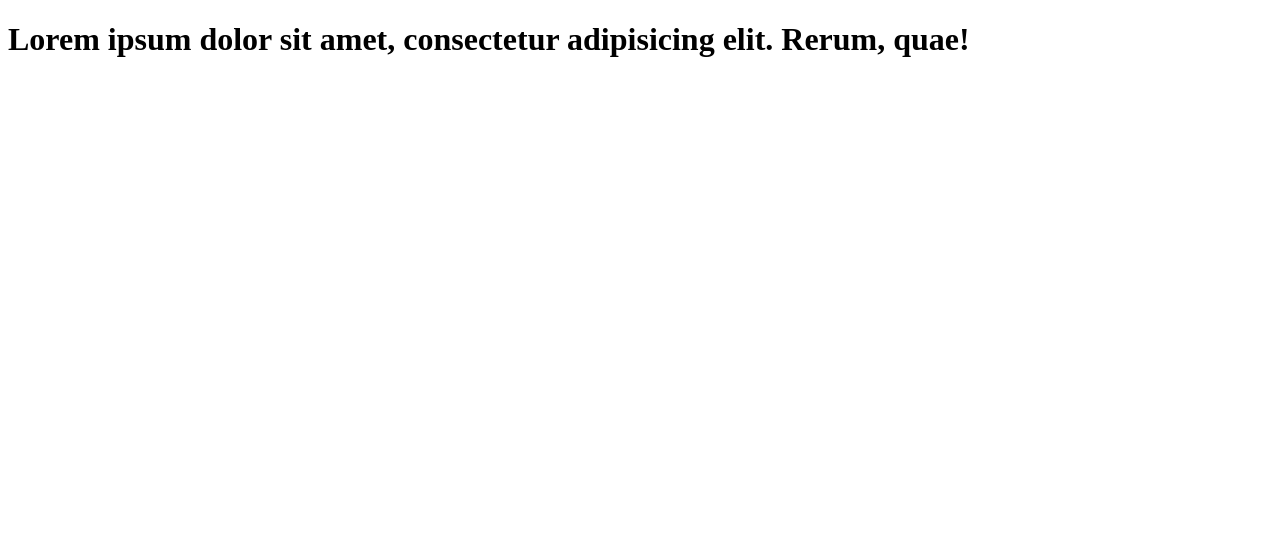
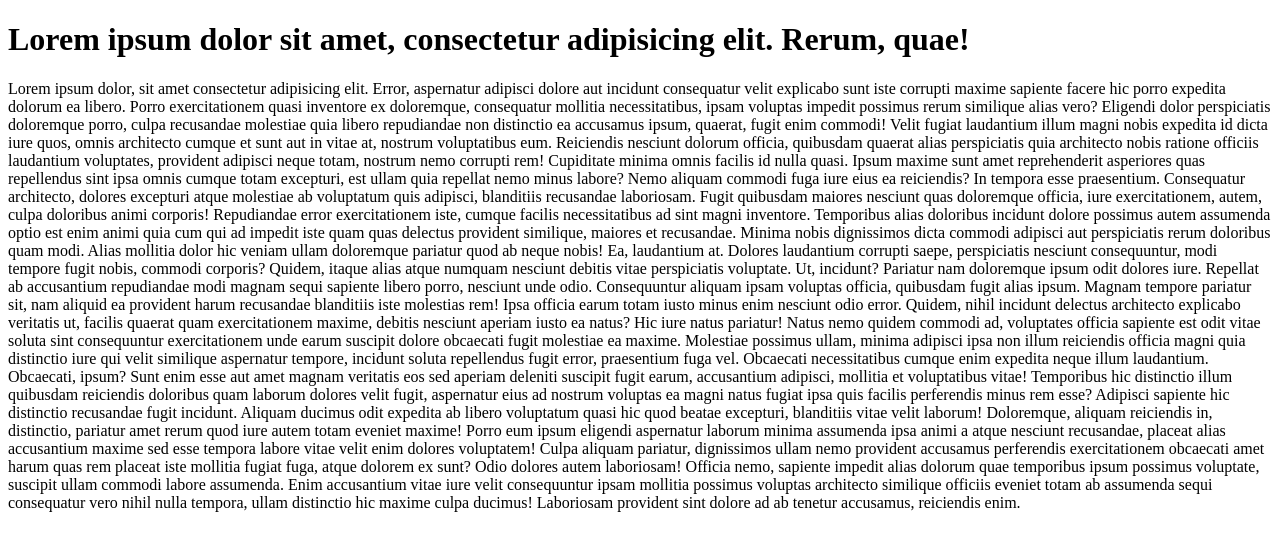
Before and after one commit to VARUN-SINGH-LATWAL/typeScript, a plain HTML site: page index.html in a window 1280 px wide. Drawn offline with Linux system fonts and the light colour scheme.

Commit message:
two index page

```diff
--- a/index.html
+++ b/index.html
@@ -1,11 +1,79 @@
 <!DOCTYPE html>
 <html lang="en">
-<head>
-    <meta charset="UTF-8">
-    <meta name="viewport" content="width=device-width, initial-scale=1.0">
+  <head>
+    <meta charset="UTF-8" />
+    <meta name="viewport" content="width=device-width, initial-scale=1.0" />
     <title>Document</title>
-</head>
-<body>
-    <h1> Lorem ipsum dolor sit amet, consectetur adipisicing elit. Rerum, quae! </h1>
-</body>
+  </head>
+  <body>
+    <h1>
+      Lorem ipsum dolor sit amet, consectetur adipisicing elit. Rerum, quae!
+    </h1>
+    <p>
+      Lorem ipsum dolor, sit amet consectetur adipisicing elit. Error,
+      aspernatur adipisci dolore aut incidunt consequatur velit explicabo sunt
+      iste corrupti maxime sapiente facere hic porro expedita dolorum ea libero.
+      Porro exercitationem quasi inventore ex doloremque, consequatur mollitia
+      necessitatibus, ipsam voluptas impedit possimus rerum similique alias
+      vero? Eligendi dolor perspiciatis doloremque porro, culpa recusandae
+      molestiae quia libero repudiandae non distinctio ea accusamus ipsum,
+      quaerat, fugit enim commodi! Velit fugiat laudantium illum magni nobis
+      expedita id dicta iure quos, omnis architecto cumque et sunt aut in vitae
+      at, nostrum voluptatibus eum. Reiciendis nesciunt dolorum officia,
+      quibusdam quaerat alias perspiciatis quia architecto nobis ratione
+      officiis laudantium voluptates, provident adipisci neque totam, nostrum
+      nemo corrupti rem! Cupiditate minima omnis facilis id nulla quasi. Ipsum
+      maxime sunt amet reprehenderit asperiores quas repellendus sint ipsa omnis
+      cumque totam excepturi, est ullam quia repellat nemo minus labore? Nemo
+      aliquam commodi fuga iure eius ea reiciendis? In tempora esse praesentium.
+      Consequatur architecto, dolores excepturi atque molestiae ab voluptatum
+      quis adipisci, blanditiis recusandae laboriosam. Fugit quibusdam maiores
+      nesciunt quas doloremque officia, iure exercitationem, autem, culpa
+      doloribus animi corporis! Repudiandae error exercitationem iste, cumque
+      facilis necessitatibus ad sint magni inventore. Temporibus alias doloribus
+      incidunt dolore possimus autem assumenda optio est enim animi quia cum qui
+      ad impedit iste quam quas delectus provident similique, maiores et
+      recusandae. Minima nobis dignissimos dicta commodi adipisci aut
+      perspiciatis rerum doloribus quam modi. Alias mollitia dolor hic veniam
+      ullam doloremque pariatur quod ab neque nobis! Ea, laudantium at. Dolores
+      laudantium corrupti saepe, perspiciatis nesciunt consequuntur, modi
+      tempore fugit nobis, commodi corporis? Quidem, itaque alias atque numquam
+      nesciunt debitis vitae perspiciatis voluptate. Ut, incidunt? Pariatur nam
+      doloremque ipsum odit dolores iure. Repellat ab accusantium repudiandae
+      modi magnam sequi sapiente libero porro, nesciunt unde odio. Consequuntur
+      aliquam ipsam voluptas officia, quibusdam fugit alias ipsum. Magnam
+      tempore pariatur sit, nam aliquid ea provident harum recusandae blanditiis
+      iste molestias rem! Ipsa officia earum totam iusto minus enim nesciunt
+      odio error. Quidem, nihil incidunt delectus architecto explicabo veritatis
+      ut, facilis quaerat quam exercitationem maxime, debitis nesciunt aperiam
+      iusto ea natus? Hic iure natus pariatur! Natus nemo quidem commodi ad,
+      voluptates officia sapiente est odit vitae soluta sint consequuntur
+      exercitationem unde earum suscipit dolore obcaecati fugit molestiae ea
+      maxime. Molestiae possimus ullam, minima adipisci ipsa non illum
+      reiciendis officia magni quia distinctio iure qui velit similique
+      aspernatur tempore, incidunt soluta repellendus fugit error, praesentium
+      fuga vel. Obcaecati necessitatibus cumque enim expedita neque illum
+      laudantium. Obcaecati, ipsum? Sunt enim esse aut amet magnam veritatis eos
+      sed aperiam deleniti suscipit fugit earum, accusantium adipisci, mollitia
+      et voluptatibus vitae! Temporibus hic distinctio illum quibusdam
+      reiciendis doloribus quam laborum dolores velit fugit, aspernatur eius ad
+      nostrum voluptas ea magni natus fugiat ipsa quis facilis perferendis minus
+      rem esse? Adipisci sapiente hic distinctio recusandae fugit incidunt.
+      Aliquam ducimus odit expedita ab libero voluptatum quasi hic quod beatae
+      excepturi, blanditiis vitae velit laborum! Doloremque, aliquam reiciendis
+      in, distinctio, pariatur amet rerum quod iure autem totam eveniet maxime!
+      Porro eum ipsum eligendi aspernatur laborum minima assumenda ipsa animi a
+      atque nesciunt recusandae, placeat alias accusantium maxime sed esse
+      tempora labore vitae velit enim dolores voluptatem! Culpa aliquam
+      pariatur, dignissimos ullam nemo provident accusamus perferendis
+      exercitationem obcaecati amet harum quas rem placeat iste mollitia fugiat
+      fuga, atque dolorem ex sunt? Odio dolores autem laboriosam! Officia nemo,
+      sapiente impedit alias dolorum quae temporibus ipsum possimus voluptate,
+      suscipit ullam commodi labore assumenda. Enim accusantium vitae iure velit
+      consequuntur ipsam mollitia possimus voluptas architecto similique
+      officiis eveniet totam ab assumenda sequi consequatur vero nihil nulla
+      tempora, ullam distinctio hic maxime culpa ducimus! Laboriosam provident
+      sint dolore ad ab tenetur accusamus, reiciendis enim.
+    </p>
+  </body>
 </html>
```
